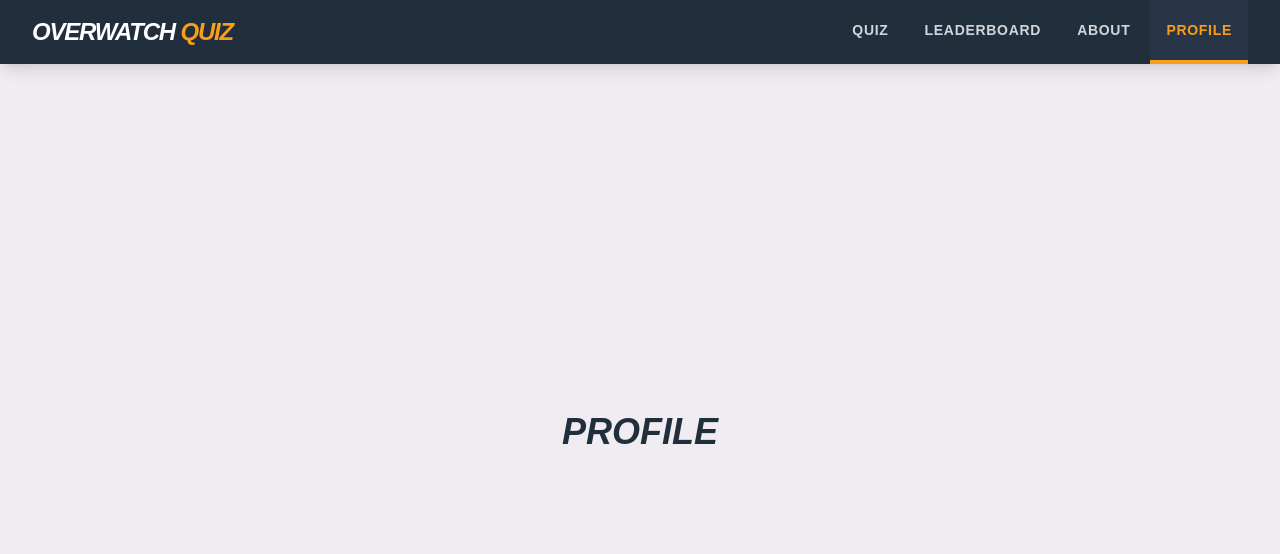
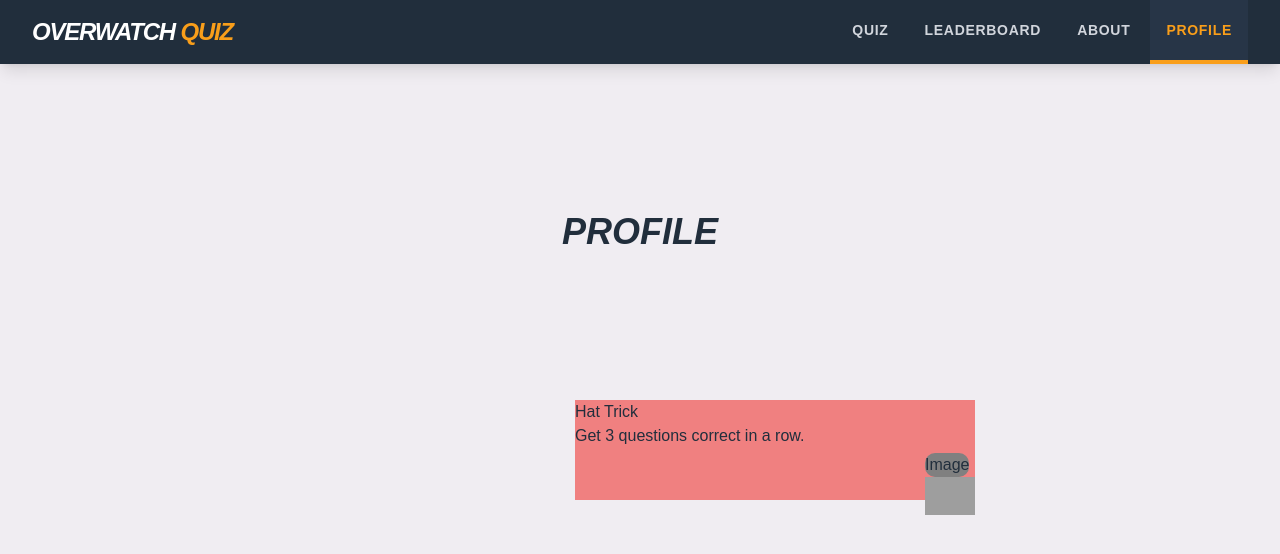
Before and after one commit to carsonmdd/inf-124-overwatch-quiz, a Next.js app: page /profile in a window 1280 px wide. Shown: the top 554 px of the page. Built offline with nearby package versions, Linux system fonts and the light colour scheme; grey boxes are pictures that could not be loaded.

Commit message:
Tested achievement component in profile page (needs work for responsive design and visual quality). Made achievement component and tested hardcoded "data" from the achievement data list. Added a user ts file to define a user.

```diff
--- a/package.json
+++ b/package.json
@@ -9,7 +9,7 @@
     "lint": "eslint"
   },
   "dependencies": {
-    "next": "16.2.4",
+    "next": "^16.2.4",
     "react": "19.2.4",
     "react-dom": "19.2.4"
   },
--- a/src/app/profile/page.tsx
+++ b/src/app/profile/page.tsx
@@ -1,10 +1,16 @@
+import Achievement from '../../components/Achievement';
 import React from 'react';
 
 const Profile = () => {
 	return (
-		<div className="flex-1 flex items-center justify-center">
-			<h1 className="text-4xl font-black uppercase italic">Profile</h1>
-		</div>
+		<>
+		  <div className="flex-1 flex items-center justify-center">
+			  <h1 className="text-4xl font-black uppercase italic">Profile</h1>
+		  </div>
+
+		  <Achievement></Achievement>
+
+		</>
 	);
 };
 
--- /dev/null
+++ b/src/components/Achievement.tsx
@@ -0,0 +1,44 @@
+'use client';
+import React from "react";
+import { useState } from "react";
+import { achievementList } from "./achievementData";
+import "./achievement.css"
+
+var Achievement = () => {
+
+    //var achievementName : String = "name";
+    //var achievementDescription : String = "desc";
+    //const [isAchieved, setIsAchieved] = useState(false);
+
+    function handleCheckMark()
+    {
+        if (achievementList[1].isAchieved)
+        {
+            return <img src = "../../public/checkMark-svgrepo.svg"></img>
+        }
+    }
+
+    return (
+        <div className = "achievement-box">
+            <div className = "achievement-name">
+                {achievementList[1].achievementName}
+            </div>
+
+            <div className = "achievement-desc">
+                {achievementList[1].achievementDescription}
+            </div>
+
+            <div className = "achievement-image">
+                Image
+            </div>
+
+            <div className = "achievement-complete">
+                {handleCheckMark()}
+            </div>
+
+        </div>
+
+    )
+};
+
+export default Achievement;
--- /dev/null
+++ b/src/components/achievement.css
@@ -0,0 +1,22 @@
+.achievement-box
+{
+    background-color: lightcoral;
+    width: 400px;
+    height: 100px;
+    margin-left: 575px;
+    margin-bottom: 300px;
+}
+
+.achievement-image
+{
+    margin-left: 350px;
+    margin-top: 5px;
+    border-radius: 10px;
+    background-color: gray;
+    width: fit-content;
+}
+
+.achievement-complete
+{
+    margin-left: 350px;
+}
--- /dev/null
+++ b/src/components/achievementData.ts
@@ -0,0 +1,25 @@
+export const achievementList = [{
+  achievementName: "Just Getting Started!",
+  achievementDescription: "Earn a total of 1000 lifetime points in Overwatch Quiz Game.",
+  isAchieved: false,
+  badgeIcon: "src here"
+},
+{
+  achievementName: "Hat Trick",
+  achievementDescription: "Get 3 questions correct in a row.",
+  isAchieved: true,
+  badgeIcon: "src here"
+},
+{
+  achievementName: "My First Quiz!",
+  achievementDescription: "Complete your very first overwatch quiz!",
+  isAchieved: true,
+  badgeIcon: "src here"
+},
+{
+  achievementName: "Quite Poor Performance",
+  achievementDescription: "Earn a 10% score or less in a single Overwatch Quiz.",
+  isAchieved: false,
+  badgeIcon: "src here"
+},
+]
```
Also changed, not shown: src/types/user.ts (added, +8 -0 lines), public/checkMark-svgrepo.svg (added), 1 other file (tests, documents, lock files or other folders).
